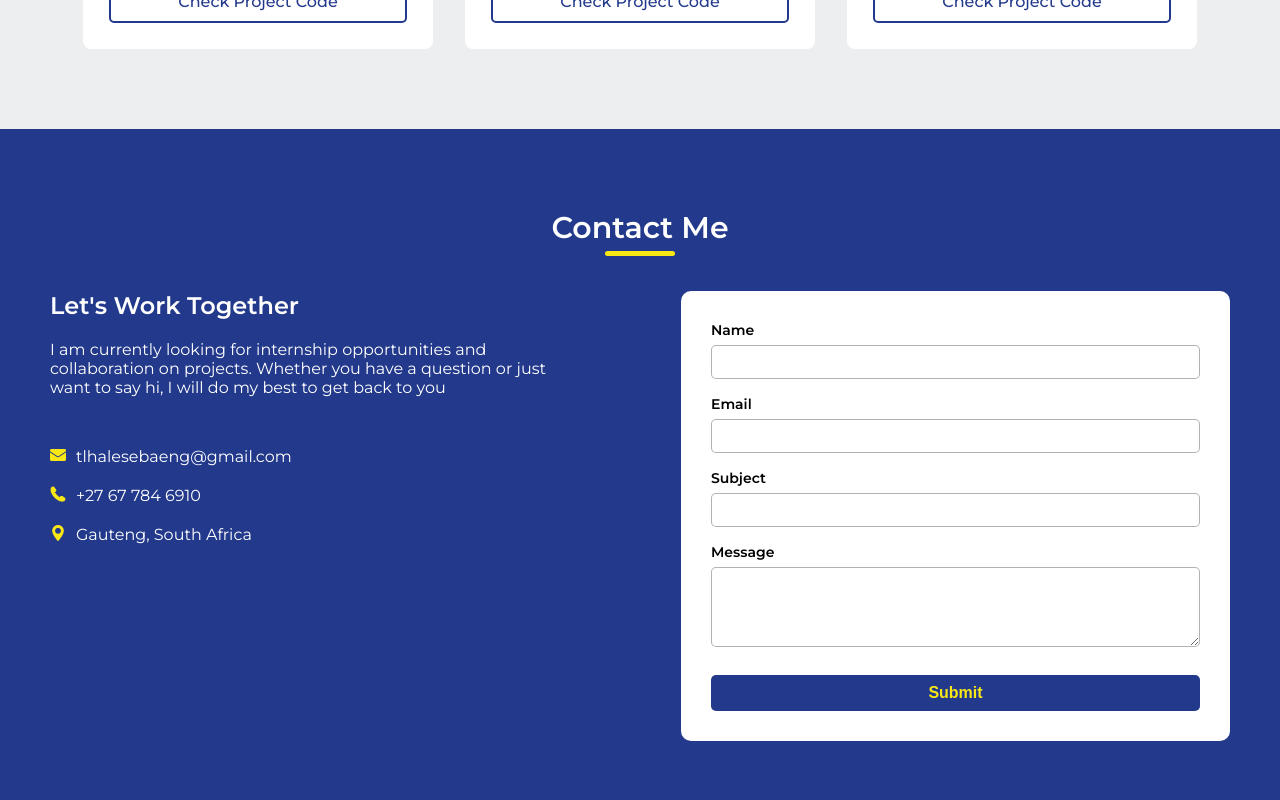
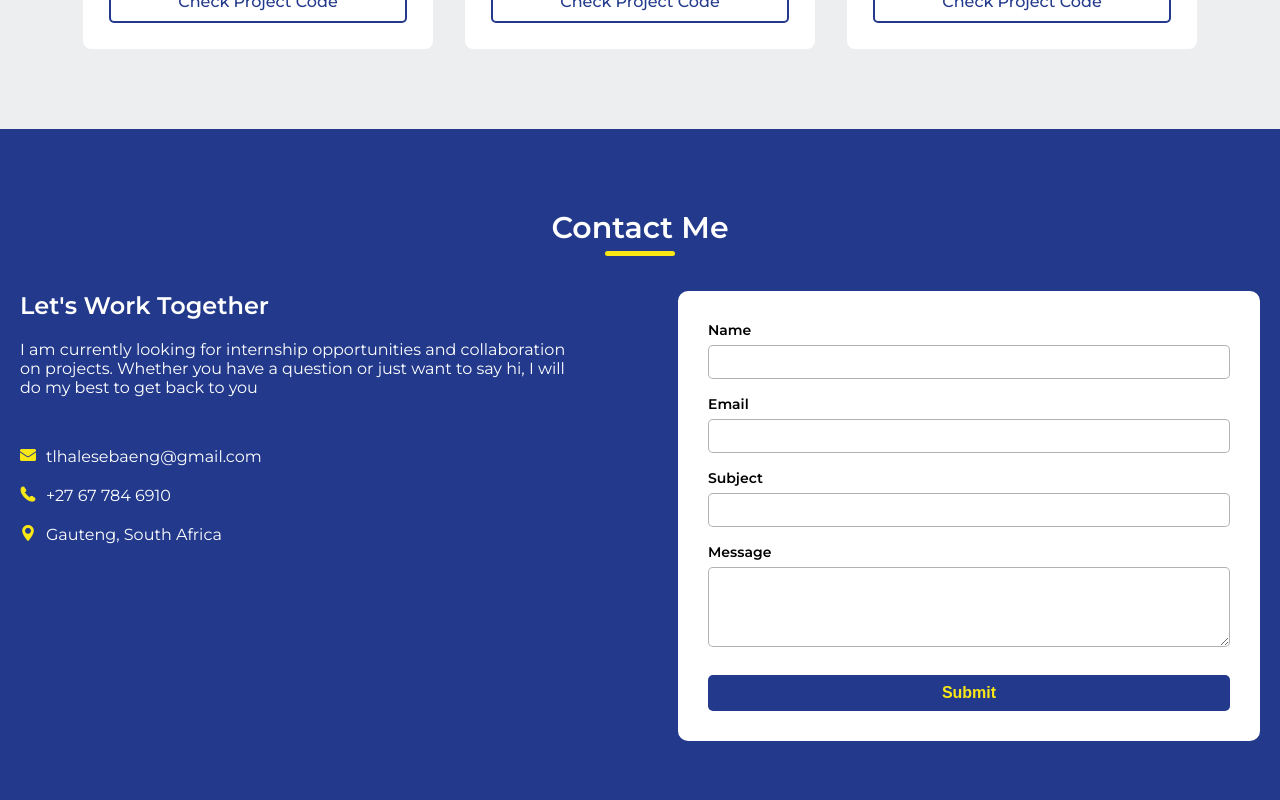
Before and after one commit to tlhalesebaeng/my-portfolio, a React (Vite) app: page / in a window 1280 px wide. Shown: the part 1960-2760 px from the top of the page. Built offline with nearby package versions, Linux system fonts and the light colour scheme.

Commit message:
Decrease the contact left and right padding

```diff
--- a/src/components/contact/Contact.css
+++ b/src/components/contact/Contact.css
@@ -1,5 +1,5 @@
 .contact {
-    padding: 80px 50px;
+    padding: 80px 20px;
     display: flex;
     flex-direction: column;
     align-items: center;
```
